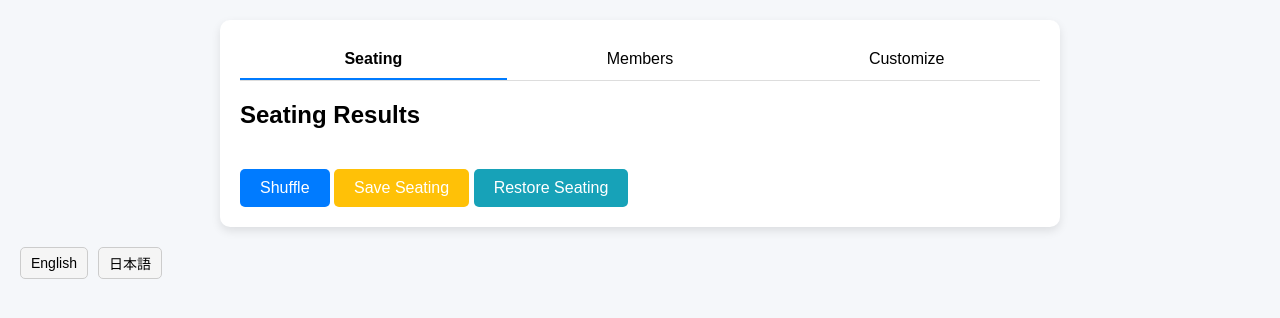
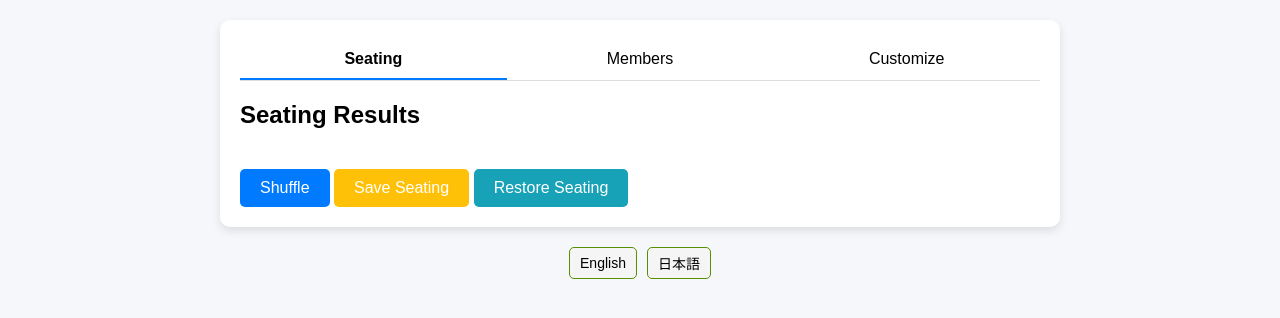
Before and after one commit to Leviuwui/seatify, a plain HTML site: page index.html in a window 1280 px wide. Drawn offline with Linux system fonts and the light colour scheme.

Commit message:
Update sekigae.css

```diff
--- a/sekigae.css
+++ b/sekigae.css
@@ -143,23 +143,32 @@ body {
   box-shadow: 0 4px 6px rgba(0, 0, 0, 0.1);
 }
 
-
 .language-switch {
   display: flex;
-  justify-content: flex-right; /* Align both buttons to the left */
-  gap: 10px; /* Add spacing between the buttons */
-  margin: 20px 0 0 20px; /* Adjust as needed to position the buttons */
+  justify-content: left; /* Center the buttons horizontally */
+  gap: 10px; /* Space between buttons */
+  margin-top: 5px; /* Adjust vertical spacing */
+  width: auto;
+  justify-content: center;
 }
 
 .language-switch .btn-lang {
   padding: 5px 10px;
   font-size: 14px;
-  border: 1px solid #ccc;
+  border: 1px solid rgb(88, 143, 0);
   border-radius: 5px;
   background-color: #f5f5f5;
   cursor: pointer;
+  width: auto;
 }
 
 .language-switch .btn-lang:hover {
   background-color: #e0e0e0;
 }
+
+/* Ensure the language switch container is properly positioned */
+.main-container {
+  display: flex;
+  flex-direction: column;
+  align-items: center; /* Center all elements inside */
+}
```
